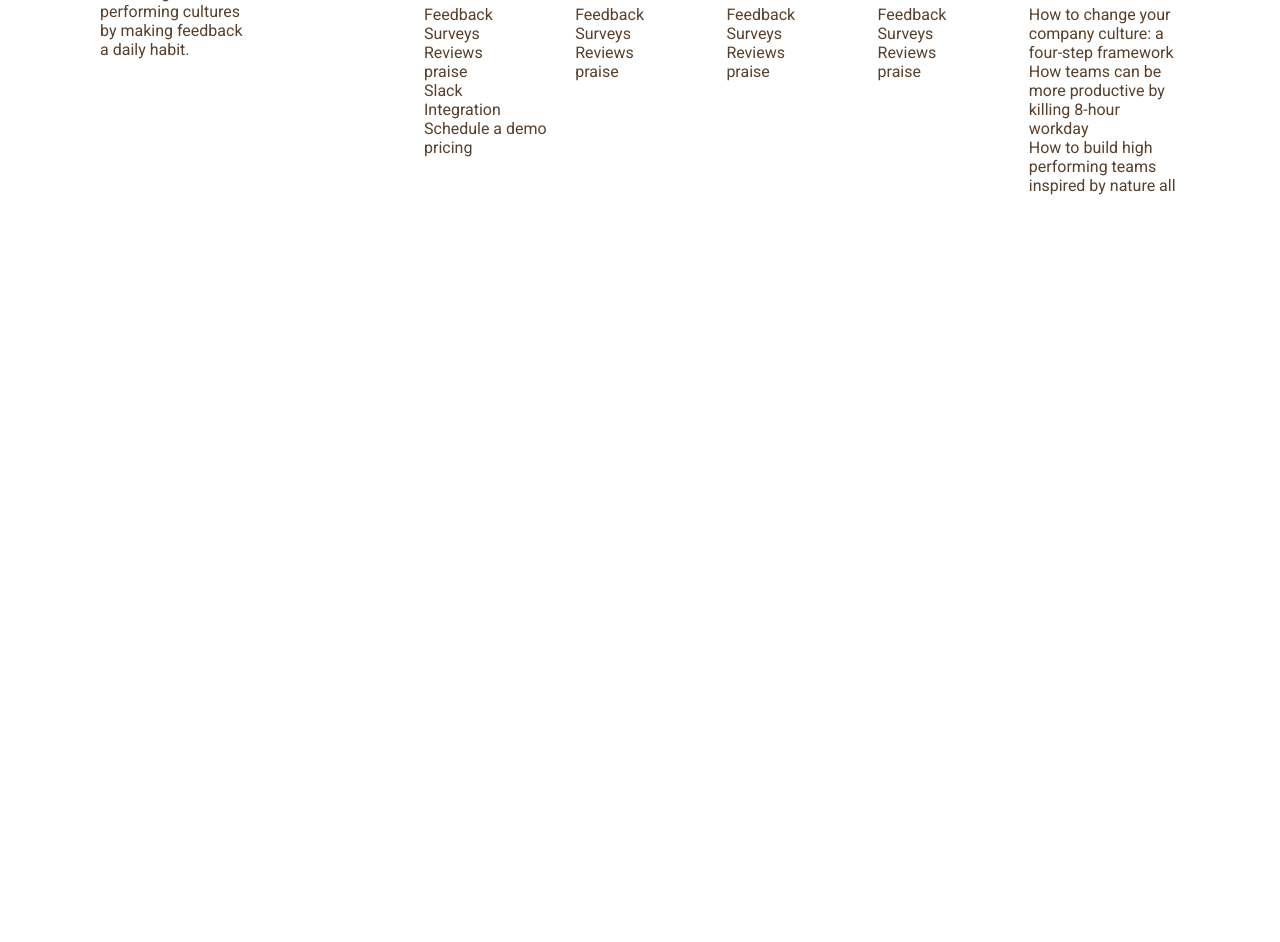
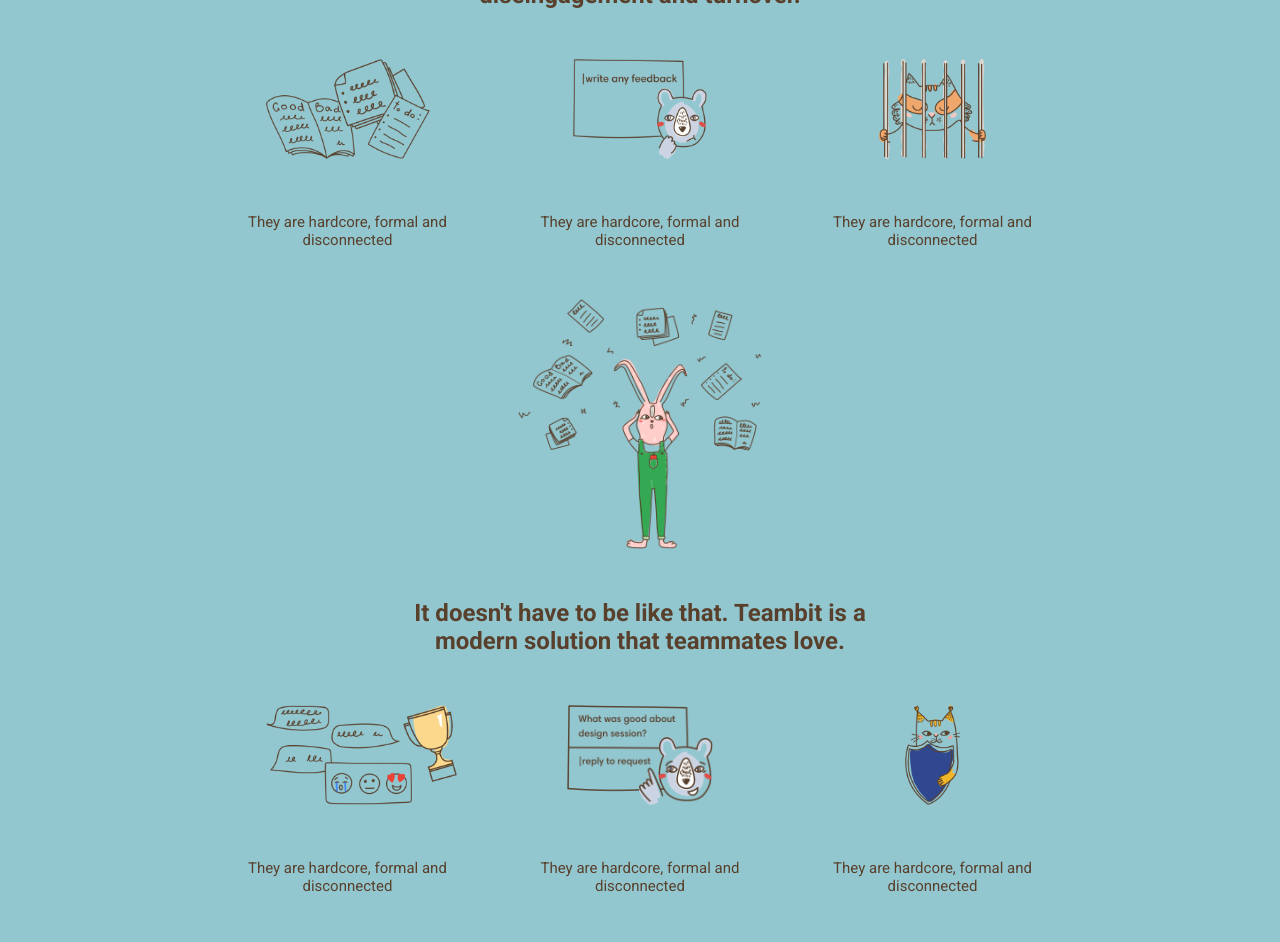
Before and after one commit to matteobuscicchio/node-sass-teambit, a website: page index.html in a window 1280 px wide. Shown: the part 608-1550 px from the top of the page. Before the commit the page ends 853 px from the top, so only its background shows below. Drawn offline with nearby package versions, Linux system fonts and the light colour scheme.

Commit message:
main prima sezione completata

```diff
--- a/index.html
+++ b/index.html
@@ -73,7 +73,56 @@
 				</div>
 			</header>
 
-			<main></main>
+			<main>
+
+				<div class="traditional">
+
+					<h2>Traditional people processes lead to <br> diseingagement and turnover.</h2>
+
+					<div class="cards_container">
+
+						<div class="card">
+							<img src="dist/img/hardcore.png" alt="">
+							<p>They are hardcore, formal and disconnected</p>
+						</div>
+
+						<div class="card">
+							<img src="dist/img/nofeedback.png" alt="">
+							<p>They are hardcore, formal and disconnected</p>
+						</div>
+
+						<div class="card">
+							<img src="dist/img/notsafe.png" alt="">
+							<p>They are hardcore, formal and disconnected</p>
+						</div>
+					</div>
+
+					<img class="upper" src="dist/img/before.png" alt="">
+
+					<h2>It doesn't have to be like that. Teambit is a <br> modern solution that teammates love.</h2>
+
+					<div class="cards_container">
+
+						<div class="card">
+							<img src="dist/img/lightweight.png" alt="">
+							<p>They are hardcore, formal and disconnected</p>
+						</div>
+
+						<div class="card">
+							<img src="dist/img/feedbacksuggestions.png" alt="">
+							<p>They are hardcore, formal and disconnected</p>
+						</div>
+
+						<div class="card">
+							<img src="dist/img/safe.png" alt="">
+							<p>They are hardcore, formal and disconnected</p>
+						</div>
+					</div>
+
+					<img src="dist/img/after.png" alt="">
+					<h2>Here is how it works</h2>
+				</div>
+			</main>
 
 			<footer>
 
--- a/src/partials/_common.scss
+++ b/src/partials/_common.scss
@@ -7,5 +7,5 @@
 body{
     overflow-x: hidden;
     font-family: 'Roboto', sans-serif;
-    color: #58402c;
+    color:  #58402c;
 }
--- a/src/partials/_header.scss
+++ b/src/partials/_header.scss
@@ -54,7 +54,7 @@ nav {
             align-items: center;
             padding: 3px 10px;
             width: 180px;
-            background-color: #2c4792;
+            background-color: #922c2c;
             color: #ffffff;
             text-decoration: none;
             font-weight: 900;
--- a/src/partials/_main.scss
+++ b/src/partials/_main.scss
@@ -0,0 +1,26 @@
+// sezione: MAIN uno
+.traditional {
+    display: flex;
+    flex-direction: column;
+    align-items: center;
+    text-align: center;
+    background-color: #93c7d0;
+    padding: 50px 100px;
+    .cards_container {
+        display: flex;
+        justify-content: space-between;
+        .card{
+            width: 30%;
+            img{
+                height: 100px;
+            };
+            p{
+                font-size: 15px;
+            };
+        };
+    };
+    img {
+        margin: 50px;
+        height: 250px;
+    };
+};
```
Also changed, not shown: dist/css/style.css.
